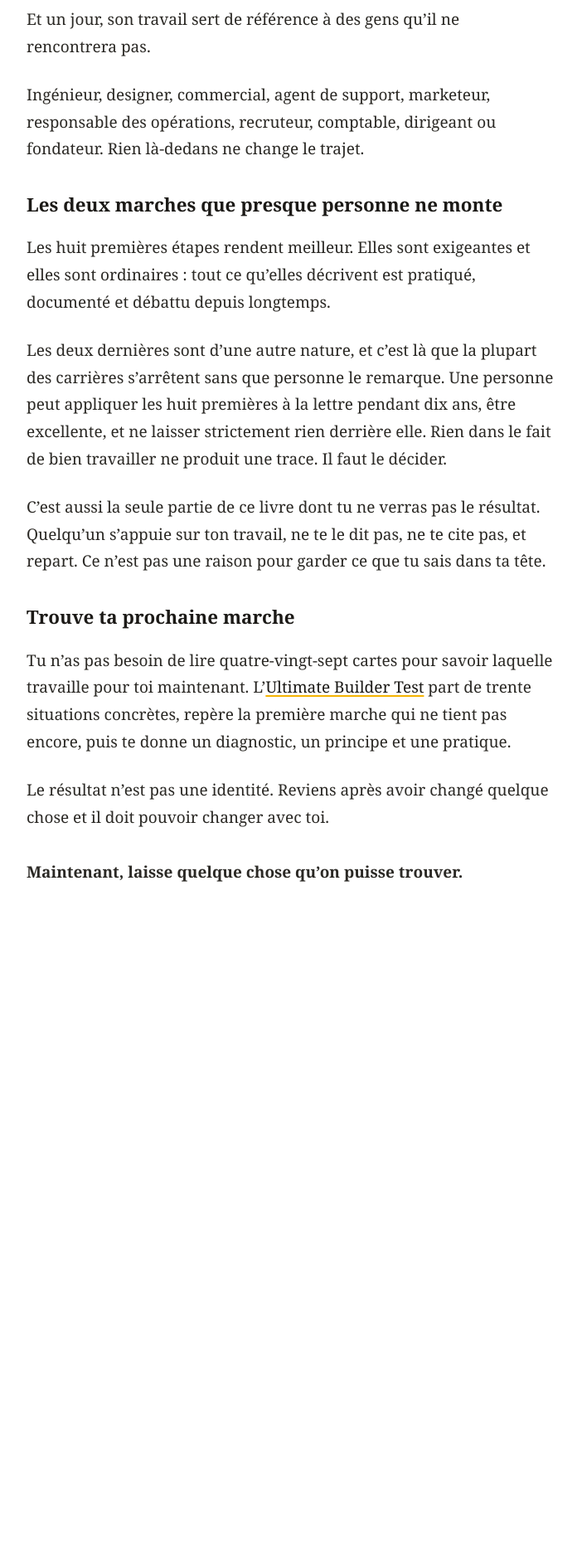
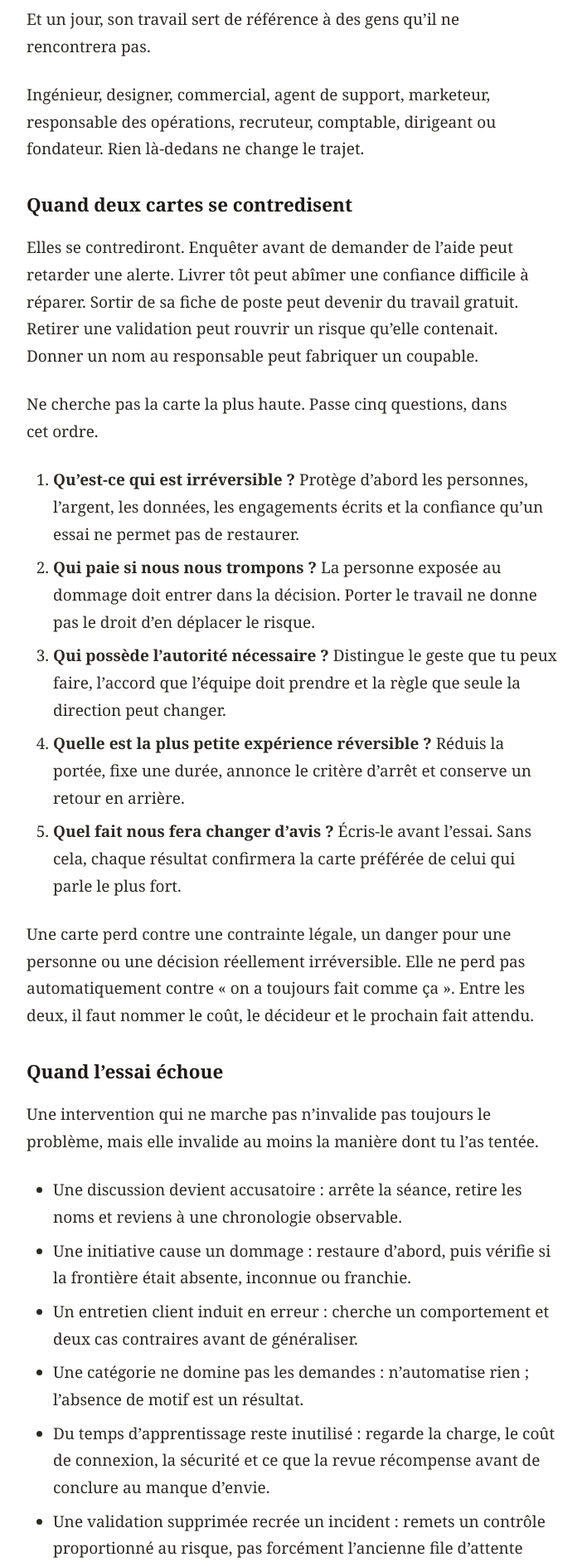
Before and after one commit to luuuc/build-here-book, a Jekyll site: the page built from _chapters/11-00-conclusion.md, in a window 1280 px wide. Shown: the part 750-2639 px from the top of the page at 83% size, without its empty margins (288-990 px from the left). Built offline with Jekyll 4.4.1, drawn with Linux system fonts in a browser that asks for light colours; some of the changed text lies outside the part shown.

Commit message:
feat(chapters): la conclusion dit quoi faire quand deux cartes se contredisent
Cinq questions dans l'ordre, l'irréversible d'abord, et le fait qui
fera changer d'avis écrit avant l'essai. Une seconde liste dit quoi
regarder quand un geste du livre échoue. La trace, elle, n'a pas
besoin d'être publique pour compter.

```diff
--- a/_chapters/11-00-conclusion.md
+++ b/_chapters/11-00-conclusion.md
@@ -34,17 +34,47 @@ Et un jour, son travail sert de référence à des gens qu'il ne rencontrera pas
 
 Ingénieur, designer, commercial, agent de support, marketeur, responsable des opérations, recruteur, comptable, dirigeant ou fondateur. Rien là-dedans ne change le trajet.
 
+## Quand deux cartes se contredisent
+
+Elles se contrediront. Enquêter avant de demander de l'aide peut retarder une alerte. Livrer tôt peut abîmer une confiance difficile à réparer. Sortir de sa fiche de poste peut devenir du travail gratuit. Retirer une validation peut rouvrir un risque qu'elle contenait. Donner un nom au responsable peut fabriquer un coupable.
+
+Ne cherche pas la carte la plus haute. Passe cinq questions, dans cet ordre.
+
+1. **Qu'est-ce qui est irréversible ?** Protège d'abord les personnes, l'argent, les données, les engagements écrits et la confiance qu'un essai ne permet pas de restaurer.
+2. **Qui paie si nous nous trompons ?** La personne exposée au dommage doit entrer dans la décision. Porter le travail ne donne pas le droit d'en déplacer le risque.
+3. **Qui possède l'autorité nécessaire ?** Distingue le geste que tu peux faire, l'accord que l'équipe doit prendre et la règle que seule la direction peut changer.
+4. **Quelle est la plus petite expérience réversible ?** Réduis la portée, fixe une durée, annonce le critère d'arrêt et conserve un retour en arrière.
+5. **Quel fait nous fera changer d'avis ?** Écris-le avant l'essai. Sans cela, chaque résultat confirmera la carte préférée de celui qui parle le plus fort.
+
+Une carte perd contre une contrainte légale, un danger pour une personne ou une décision réellement irréversible. Elle ne perd pas automatiquement contre « on a toujours fait comme ça ». Entre les deux, il faut nommer le coût, le décideur et le prochain fait attendu.
+
+## Quand l'essai échoue
+
+Une intervention qui ne marche pas n'invalide pas toujours le problème, mais elle invalide au moins la manière dont tu l'as tentée.
+
+- Une discussion devient accusatoire : arrête la séance, retire les noms et reviens à une chronologie observable.
+- Une initiative cause un dommage : restaure d'abord, puis vérifie si la frontière était absente, inconnue ou franchie.
+- Un entretien client induit en erreur : cherche un comportement et deux cas contraires avant de généraliser.
+- Une catégorie ne domine pas les demandes : n'automatise rien ; l'absence de motif est un résultat.
+- Du temps d'apprentissage reste inutilisé : regarde la charge, le coût de connexion, la sécurité et ce que la revue récompense avant de conclure au manque d'envie.
+- Une validation supprimée recrée un incident : remets un contrôle proportionné au risque, pas forcément l'ancienne file d'attente entière.
+- Un artefact public est ignoré ou faux : corrige-le, date la correction et retire-le quand il ne doit plus guider personne.
+
+Le livre ne promet pas que ses gestes réussissent. Il demande qu'ils produisent un fait qu'on puisse examiner.
+
 ## Les deux marches que presque personne ne monte
 
 Les huit premières étapes rendent meilleur. Elles sont exigeantes et elles sont ordinaires : tout ce qu'elles décrivent est pratiqué, documenté et débattu depuis longtemps.
 
-Les deux dernières sont d'une autre nature, et c'est là que la plupart des carrières s'arrêtent sans que personne le remarque. Une personne peut appliquer les huit premières à la lettre pendant dix ans, être excellente, et ne laisser strictement rien derrière elle. Rien dans le fait de bien travailler ne produit une trace. Il faut le décider.
+Les deux dernières sont d'une autre nature. Une personne peut appliquer les huit premières à la lettre pendant dix ans, être excellente, et ne laisser strictement rien derrière elle. Rien dans le fait de bien travailler ne produit une trace. Il faut le décider.
 
-C'est aussi la seule partie de ce livre dont tu ne verras pas le résultat. Quelqu'un s'appuie sur ton travail, ne te le dit pas, ne te cite pas, et repart. Ce n'est pas une raison pour garder ce que tu sais dans ta tête.
+La trace n'a pas besoin d'être publique. Une procédure entretenue, un successeur capable de décider, un postmortem interne ou un jeu de données transmis accomplissent déjà le mouvement essentiel : la connaissance cesse de dépendre de ta présence. Le public ajoute autre chose. Il permet à une personne hors de ton organisation, de ton réseau et de ton marché d'apprendre sans permission. C'est pourquoi la référence ferme cette échelle, sans devenir l'unique forme d'une carrière réussie.
+
+C'est aussi la seule partie de ce livre dont tu ne maîtriseras pas tout le résultat. Quelqu'un s'appuie sur ton travail, ne te le dit pas, ne te cite pas, et repart. Ce n'est pas une raison pour garder ce que tu sais dans ta tête.
 
 ## Trouve ta prochaine marche
 
-Tu n'as pas besoin de lire quatre-vingt-sept cartes pour savoir laquelle travaille pour toi maintenant. L'[Ultimate Builder Test](/test-builder/) part de trente situations concrètes, repère la première marche qui ne tient pas encore, puis te donne un diagnostic, un principe et une pratique.
+Tu n'as pas besoin de lire quatre-vingt-une cartes pour savoir laquelle travaille pour toi maintenant. L'[Ultimate Builder Test](/test-builder/) part de trente situations concrètes, repère la première marche qui ne tient pas encore, puis te donne un diagnostic, un principe et une pratique.
 
 Le résultat n'est pas une identité. Reviens après avoir changé quelque chose et il doit pouvoir changer avec toi.
 
```
